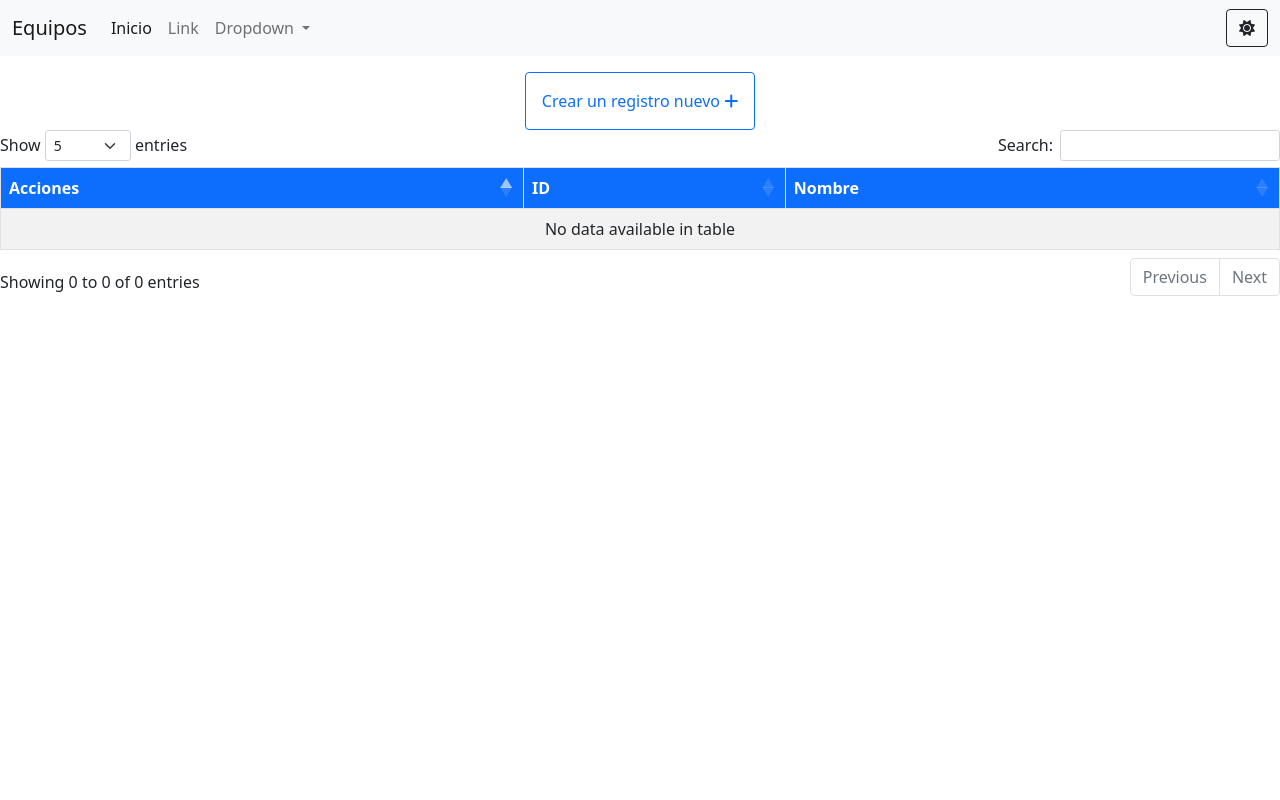
After one commit to cristcraft/prosperando, a PHP site: page /components/addElements/sucursal.php in a window 1280 px wide. The commit adds this page. Run offline with PHP 8.4, Linux system fonts and the light colour scheme; data that the repository does not hold is empty; some libraries are stand-ins or nearby versions.

Commit message:
se agrego la funcionalidad de crear y editar las sucursales

```diff
--- /dev/null
+++ b/components/addElements/sucursal.php
@@ -0,0 +1,113 @@
+<?php
+    require_once('../../connection/connection.php');
+    require_once('../../tables/tables.php');
+?>
+<!doctype html>
+<html lang="es">
+
+<head>
+    <meta charset="utf-8">
+    <meta name="viewport" content="width=device-width, initial-scale=1">
+    <link rel="stylesheet" href="https://cdnjs.cloudflare.com/ajax/libs/font-awesome/6.0.0-beta2/css/all.min.css" integrity="sha512-YWzhKL2whUzgiheMoBFwW8CKV4qpHQAEuvilg9FAn5VJUDwKZZxkJNuGM4XkWuk94WCrrwslk8yWNGmY1EduTA==" crossorigin="anonymous" referrerpolicy="no-referrer" />
+    <link href="https://cdn.jsdelivr.net/npm/bootstrap@5.1.2/dist/css/bootstrap.min.css" rel="stylesheet"
+        integrity="sha384-uWxY/CJNBR+1zjPWmfnSnVxwRheevXITnMqoEIeG1LJrdI0GlVs/9cVSyPYXdcSF" crossorigin="anonymous">
+
+    <link rel="stylesheet" href="https://cdn.datatables.net/1.11.3/css/dataTables.bootstrap5.min.css">
+    <link rel="stylesheet" href="../../styles/styles.css">
+    <title>Sucursales</title>
+</head>
+
+<body id="body">
+    <nav class="navbar navbar-expand-lg navbar-light bg-light" id="navbar">
+        <div class="container-fluid">
+            <a class="navbar-brand" href="#">Equipos</a>
+            <button class="navbar-toggler" type="button" data-bs-toggle="collapse"
+                data-bs-target="#navbarSupportedContent" aria-controls="navbarSupportedContent" aria-expanded="false"
+                aria-label="Toggle navigation">
+                <span class="navbar-toggler-icon"></span>
+            </button>
+            <div class="collapse navbar-collapse" id="navbarSupportedContent">
+                <ul class="navbar-nav me-auto mb-2 mb-lg-0">
+                    <li class="nav-item">
+                        <a class="nav-link active" aria-current="page" href="/">Inicio</a>
+                    </li>
+                    <li class="nav-item">
+                        <a class="nav-link" href="#">Link</a>
+                    </li>
+                    <li class="nav-item dropdown">
+                        <a class="nav-link dropdown-toggle" href="#" id="navbarDropdown" role="button"
+                            data-bs-toggle="dropdown" aria-expanded="false">
+                            Dropdown
+                        </a>
+                        <ul class="dropdown-menu" aria-labelledby="navbarDropdown">
+                            <li><a class="dropdown-item" href="#">Action</a></li>
+                            <li><a class="dropdown-item" href="#">Another action</a></li>
+                            <li>
+                                <hr class="dropdown-divider">
+                            </li>
+                            <li><a class="dropdown-item" href="#">Something else here</a></li>
+                        </ul>
+                    </li>
+                </ul>
+                <div class="d-flex">
+                    <button class="btn btn-outline-dark" id="btn-oscuro" onclick="onModoOscuro()"><i class="fas fa-sun"></i></button>
+                </div>
+            </div>
+        </div>
+    </nav>
+
+    <div class="container-fluid d-flex flex-column align-items-center mt-3">
+
+        <a onclick="addSucursal()" class="btn btn-outline-primary p-3">Crear un registro nuevo <i class='fas fa-plus' ></i></a>
+
+        <div class="tabla">
+            <table id="equipos" class="table table-bordered table-striped text-center mt-4">
+                <thead>
+                    <tr class="bg-primary text-white">
+                        <th>Acciones</th>
+                        <th scope="col">ID</th>
+                        <th scope="col">Nombre</th>
+                    </tr>
+                </thead>
+                <tbody>
+                    <?php
+                        if($sucursalesResult ->num_rows>0){
+                            while($row = $sucursalesResult ->fetch_assoc()){
+                    ?>
+                    <tr>
+                        <td>
+                            <a onclick="editSucursal(<?php echo $row['id']  ?>)"><i class="fas fa-edit"></i></a>
+                            <a  onclick="confirmar('<?php echo $row['id']?>', 'tablets')" class="btn btn-outline-danger"><i class="fas fa-trash"></i></a>
+                        </td>
+                        <td><?php echo $row['id']  ?></td>
+                        <td><?php echo $row['nombre'] ?></td>
+                    </tr>
+                    <?php }} ?>
+                </tbody>
+            </table>
+        </div>
+
+    </div>
+
+    <script src="https://code.jquery.com/jquery-3.5.1.js"></script>
+    <script src="https://cdn.datatables.net/1.11.3/js/jquery.dataTables.min.js"></script>
+    <script src="https://cdn.datatables.net/1.11.3/js/dataTables.bootstrap5.min.js"></script>
+
+    <script>
+        $(document).ready(function() {
+            $('#equipos').DataTable({
+                pageLength:5,
+                lengthMenu:[[5,10,20,-1],[5,10,20,'Todos']]
+            });
+        } );
+    </script>
+    <script src="https://cdn.jsdelivr.net/npm/bootstrap@5.1.2/dist/js/bootstrap.bundle.min.js"
+        integrity="sha384-kQtW33rZJAHjgefvhyyzcGF3C5TFyBQBA13V1RKPf4uH+bwyzQxZ6CmMZHmNBEfJ"
+        crossorigin="anonymous"></script>
+    <script src="//cdn.jsdelivr.net/npm/sweetalert2@11"></script>
+    <script src="../../scripts/modoOscuro.js"></script>
+    <script src="../../scripts/popOvers.js"></script>
+    <script src="../../scripts/addElement.js"></script>
+</body>
+
+</html>
--- a/pages/tablets/create.php
+++ b/pages/tablets/create.php
@@ -71,7 +71,7 @@
             </div>
 
             <div class="mb-3">
-                <label for="area" class="form-label">Area</label>
+                <label for="area" class="form-label">Area<a   ><i class="fas fa-plus-circle"></i></a></label>
                 <select name="area" id="area" class="form-select">
                     <?php while($row = $areas_tabletsResult -> fetch_assoc()){ ?>
                         <option value="<?php echo $row['area'] ?>"><?php echo $row['area'] ?></option>
@@ -80,7 +80,7 @@
             </div>
 
             <div class="mb-3">
-                <label for="marcas" class="form-label">Marca</label>
+                <label for="marcas" class="form-label">Marca <a href="../../components/addElements/addElements.php/?table=marcas&accion=0"  ><i class="fas fa-plus-circle"></i></a></label>
                 <select name="marcas" id="marcas" class="form-control">
                     <?php while($row = $marcas_tabletsResult -> fetch_assoc()){ ?>
                         <option value="<?php echo $row['marcas'] ?>"><?php echo $row['marcas'] ?></option>
--- /dev/null
+++ b/scripts/addElement.js
@@ -0,0 +1,11 @@
+function addSucursal(){
+    let sucursal = prompt('Escribe el nombre de la sucursal que deseas agregar: ')
+    console.log(sucursal)
+    window.location.href = `../addElements/addElements.php/?table=sucursales&accion=edit&sucursal=${sucursal}`
+}
+
+function editSucursal(id){
+    let sucursal = prompt('Escribe el nombre de la sucursal que deseas agregar: ')
+    console.log(sucursal)
+    window.location.href = `../addElements/addElements.php/?table=sucursales&accion=edit&sucursal=${sucursal}&id=${id}`
+}
--- a/styles/styles.css
+++ b/styles/styles.css
@@ -37,6 +37,12 @@ form{
     box-shadow: 2px 2px 2px 2px rgba(255, 255, 255, 0.5);
 }
 
+.add{
+    text-decoration: none;
+    font-size: 20px;
+    margin-left: 5px;
+    padding: 20px;
+}
 /*Scroll bar form*/
 form::-webkit-scrollbar {
     width: 10px;     /* Tamaño del scroll en vertical */
```
Also changed, not shown: components/addElements/addElements.php (added, +42 -0 lines).
